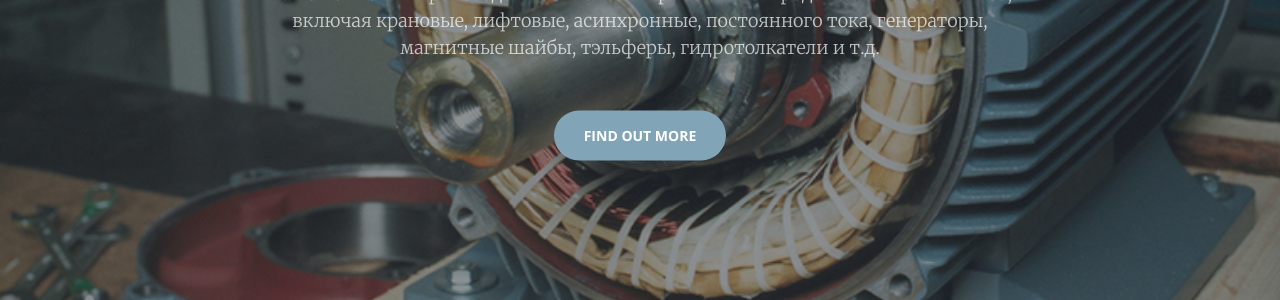
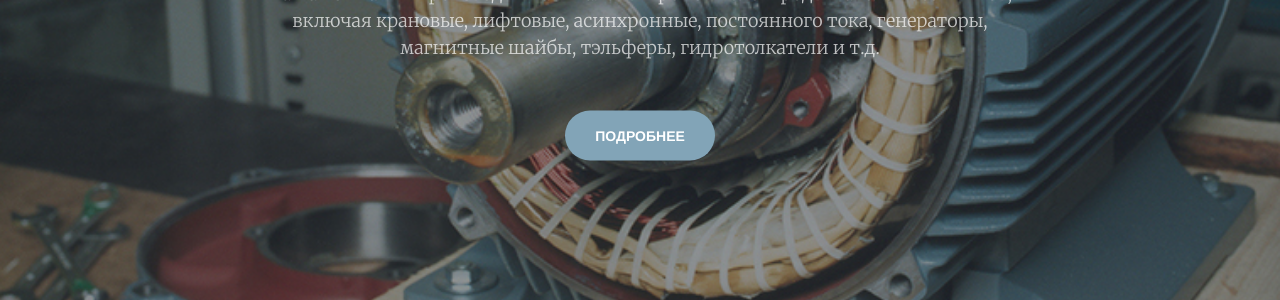
Before and after one commit to Magnum800/e-motors, a Jekyll site: the page built from index.html, in a window 1280 px wide and 900 px high, scrolled down 349 px. Shown: the part 134-434 px from the top of the window. Built offline with Jekyll 4.4.1, drawn with Linux system fonts in a browser that asks for light colours.

Commit message:
Update header.html

```diff
--- a/_includes/header.html
+++ b/_includes/header.html
@@ -4,7 +4,7 @@
             <h1>капитальный ремонт электродвигателей</h1>
             <hr>
             <p>Наша компания производит капитальный ремонт электродвигателей всех типов, включая крановые, лифтовые, асинхронные, постоянного тока, генераторы, магнитные шайбы, тэльферы, гидротолкатели и т.д.</p>
-            <a href="#about" class="btn btn-primary btn-xl page-scroll">Find Out More</a>
+            <a href="#about" class="btn btn-primary btn-xl page-scroll">подробнее</a>
         </div>
     </div>
 </header>
```
